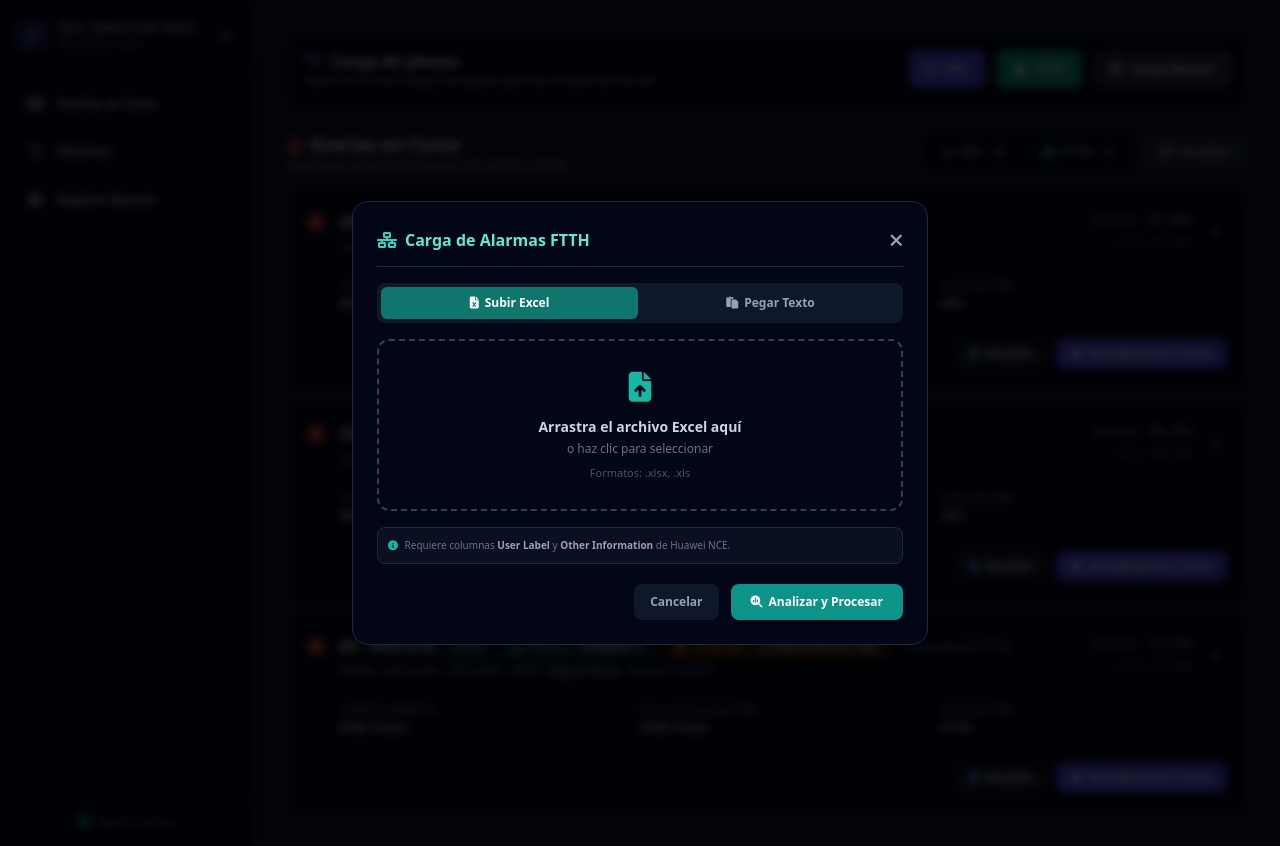
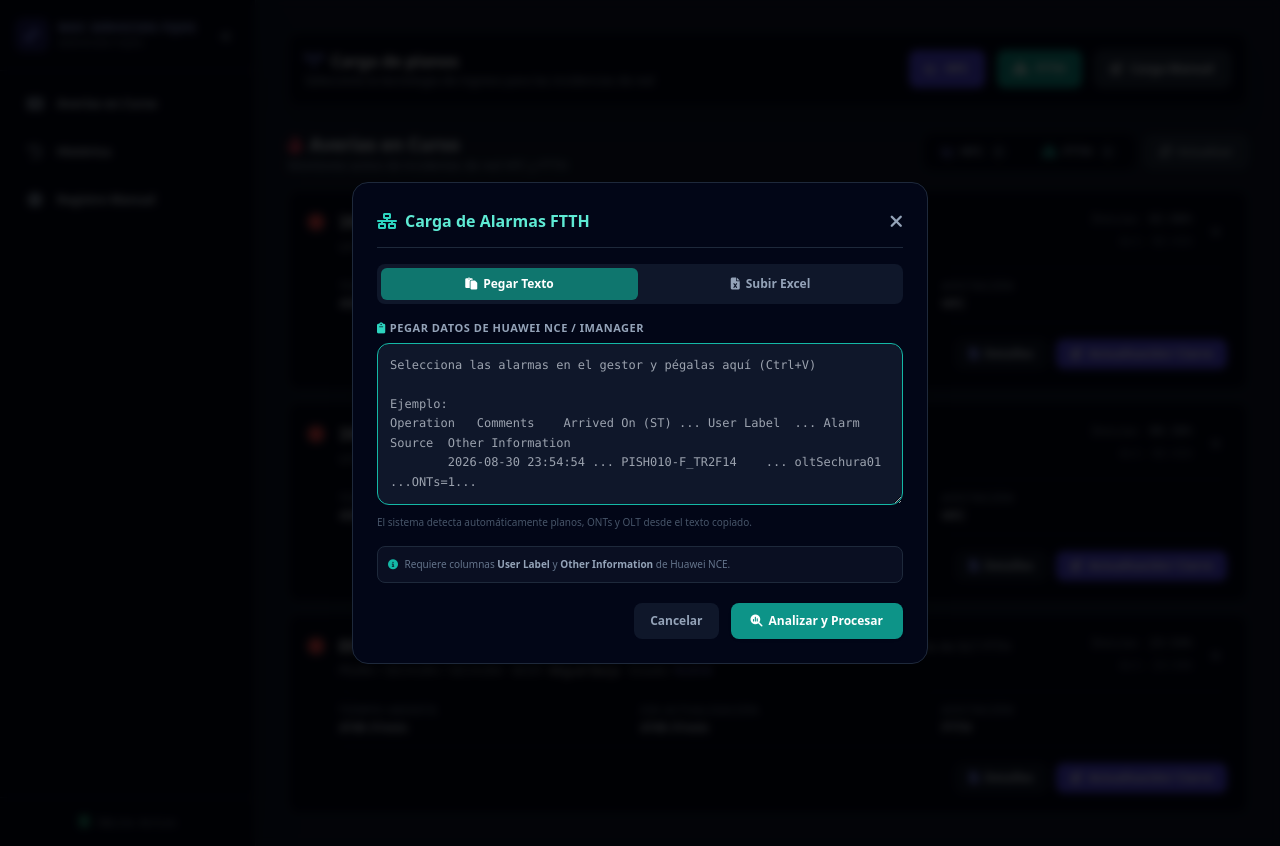
Before and after one commit to SrJ-23/NOC_SSFF, a Flask app: page / in a window 1280 px wide, after a click on "FTTH". Run offline with Flask 3, Linux system fonts and the light colour scheme; data comes from the database, SQL or seed files in the repository; some libraries are stand-ins or nearby versions.

Commit message:
Intercambiar orden en modal FTTH: Pegar texto primero y Subir Excel segundo

```diff
--- a/templates/dashboard.html
+++ b/templates/dashboard.html
@@ -520,20 +520,32 @@
 
         <!-- Tabs -->
         <div class="flex bg-slate-900 rounded-lg p-1 gap-1">
+            <button id="tab-paste" onclick="switchFtthTab('paste')"
+                class="flex-1 py-2 text-xs font-semibold rounded-md transition flex items-center justify-center gap-1.5 bg-teal-700 text-white">
+                <i class="fa-solid fa-paste"></i>Pegar Texto
+            </button>
             <button id="tab-excel" onclick="switchFtthTab('excel')"
-                class="flex-1 py-2 text-xs font-semibold rounded-md transition flex items-center justify-center gap-1.5 bg-teal-700 text-white">
+                class="flex-1 py-2 text-xs font-semibold rounded-md transition flex items-center justify-center gap-1.5 text-slate-400 hover:text-slate-200">
                 <i class="fa-solid fa-file-excel"></i>Subir Excel
-            </button>
-            <button id="tab-paste" onclick="switchFtthTab('paste')"
-                class="flex-1 py-2 text-xs font-semibold rounded-md transition flex items-center justify-center gap-1.5 text-slate-400 hover:text-slate-200">
-                <i class="fa-solid fa-paste"></i>Pegar Texto
             </button>
         </div>
 
         <form action="/carga-ftth" method="POST" enctype="multipart/form-data" class="space-y-4" id="form-ftth">
 
-            <!-- Panel Excel -->
-            <div id="panel-ftth-excel">
+            <!-- Panel Pegar Texto (1ra opción) -->
+            <div id="panel-ftth-paste">
+                <label class="block text-[11px] font-bold text-slate-400 uppercase tracking-wider mb-1.5">
+                    <i class="fa-solid fa-clipboard mr-1 text-teal-400"></i>Pegar datos de Huawei NCE / iManager
+                </label>
+                <textarea name="ftth_paste" id="ftth_paste_area" rows="7"
+                    class="w-full bg-slate-900 border border-slate-700 rounded-xl p-3 text-xs text-slate-200 focus:outline-none focus:border-teal-500 font-mono leading-relaxed"
+                    placeholder="Selecciona las alarmas en el gestor y pégalas aquí (Ctrl+V)&#10;&#10;Ejemplo:&#10;Operation	Comments	Arrived On (ST)	...	User Label	...	Alarm Source	Other Information&#10;		2026-08-30 23:54:54	...	PISH010-F_TR2F14	...	oltSechura01	...ONTs=1..."></textarea>
+                <p class="text-[10px] text-slate-600 mt-1">El sistema detecta automáticamente planos, ONTs y OLT desde
+                    el texto copiado.</p>
+            </div>
+
+            <!-- Panel Excel (2da opción) -->
+            <div id="panel-ftth-excel" class="hidden">
                 <div id="ftth-drop-zone"
                     class="border-2 border-dashed border-slate-700 hover:border-teal-600 rounded-xl p-7 text-center cursor-pointer transition group"
                     onclick="document.getElementById('ftth_xlsx_input').click()"
@@ -549,18 +561,6 @@
                 </div>
                 <input type="file" id="ftth_xlsx_input" name="ftth_xlsx" accept=".xlsx,.xls" class="hidden"
                     onchange="mostrarNombreArchivo(this)">
-            </div>
-
-            <!-- Panel Pegar Texto -->
-            <div id="panel-ftth-paste" class="hidden">
-                <label class="block text-[11px] font-bold text-slate-400 uppercase tracking-wider mb-1.5">
-                    <i class="fa-solid fa-clipboard mr-1 text-teal-400"></i>Pegar datos de Huawei NCE / iManager
-                </label>
-                <textarea name="ftth_paste" id="ftth_paste_area" rows="7"
-                    class="w-full bg-slate-900 border border-slate-700 rounded-xl p-3 text-xs text-slate-200 focus:outline-none focus:border-teal-500 font-mono leading-relaxed"
-                    placeholder="Selecciona las alarmas en el gestor y pégalas aquí (Ctrl+V)&#10;&#10;Ejemplo:&#10;Operation	Comments	Arrived On (ST)	...	User Label	...	Alarm Source	Other Information&#10;		2026-08-30 23:54:54	...	PISH010-F_TR2F14	...	oltSechura01	...ONTs=1..."></textarea>
-                <p class="text-[10px] text-slate-600 mt-1">El sistema detecta automáticamente planos, ONTs y OLT desde
-                    el texto copiado.</p>
             </div>
 
             <!-- Info -->
@@ -723,6 +723,13 @@
 
     function abrirModal(id) {
         document.getElementById(id).classList.remove('hidden');
+        if (id === 'modal-ftth') {
+            switchFtthTab('paste');
+            setTimeout(() => {
+                const area = document.getElementById('ftth_paste_area');
+                if (area) area.focus();
+            }, 100);
+        }
     }
 
     function cerrarModal(id) {
```
